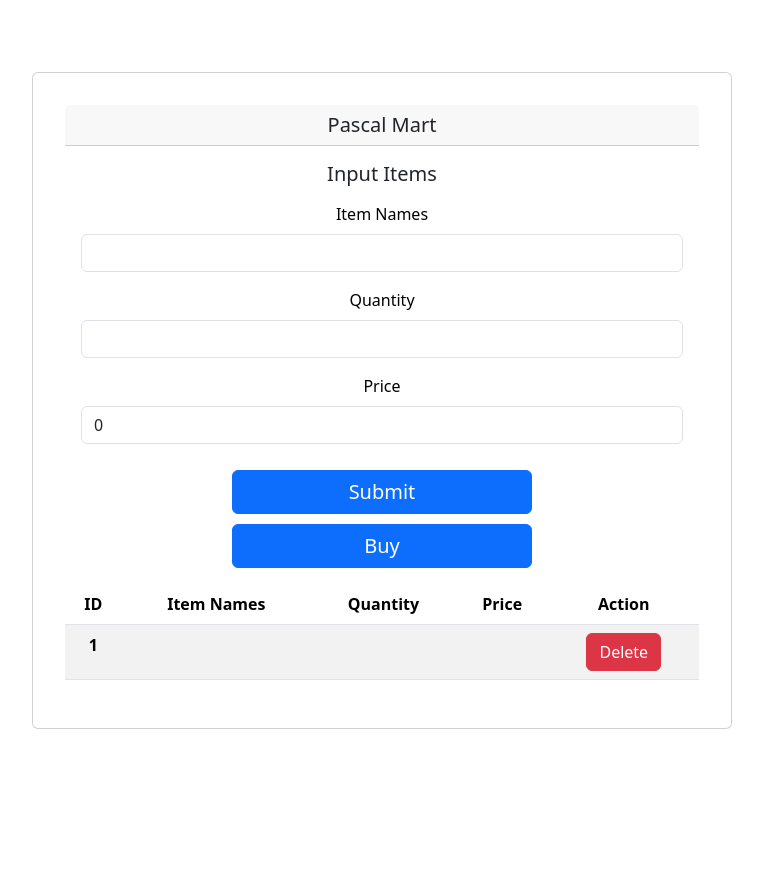
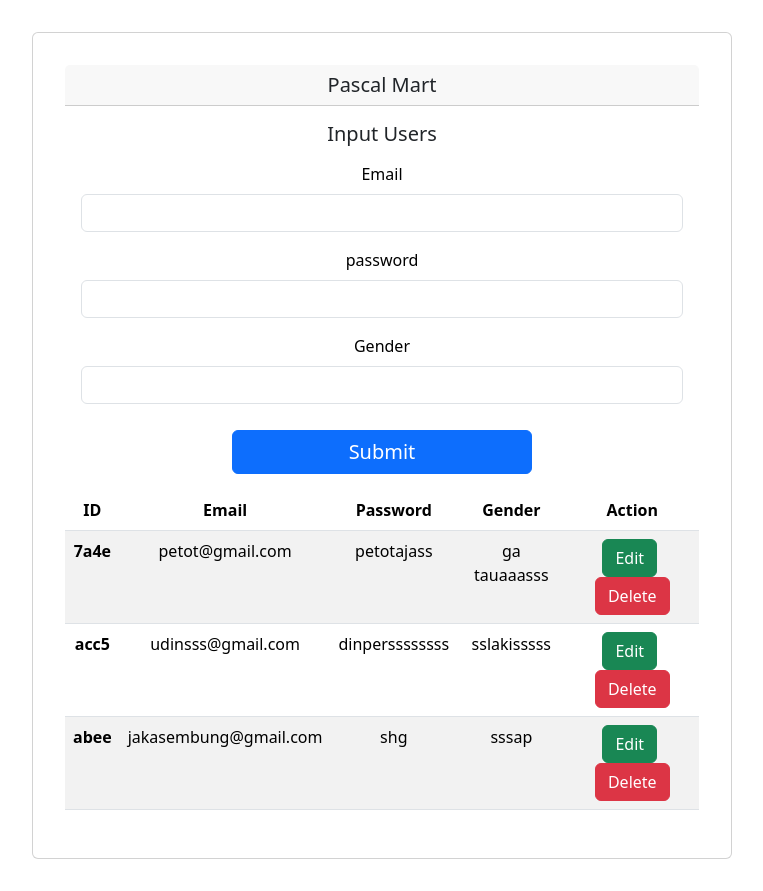
Before and after one commit to isnaayu/pascalMartApp, a React (Vite) app: page / in a window 1280 px wide. Shown: the whole page, without its empty margins (258-1021 px from the left). Before the commit the page ends 800 px from the top, so only its background shows below. Built offline with nearby package versions, Linux system fonts and the light colour scheme; data requests are answered from the project's data file.

Commit message:
[succesfull edit user]

```diff
--- a/db.json
+++ b/db.json
@@ -16,22 +16,22 @@
   ],
   "users": [
     {
-      "id": "7a4e",
       "email": "petot@gmail.com",
-      "password": "petotaja",
-      "gender": "ga tau"
+      "password": "petotajass",
+      "gender": "ga tauaaasss",
+      "id": "7a4e"
     },
     {
-      "id": "acc5",
-      "email": "udin@gmail.com",
-      "password": "dinper",
-      "gender": "laki"
+      "email": "udinsss@gmail.com",
+      "password": "dinperssssssss",
+      "gender": "sslakisssss",
+      "id": "acc5"
     },
     {
-      "id": "abee",
       "email": "jakasembung@gmail.com",
-      "password": "sembung",
-      "gender": "apa"
+      "password": "shg",
+      "gender": "sssap",
+      "id": "abee"
     }
   ]
 }
--- a/package.json
+++ b/package.json
@@ -14,6 +14,7 @@
     "@emotion/react": "^11.11.3",
     "@emotion/styled": "^11.11.0",
     "@reduxjs/toolkit": "^2.0.1",
+    "axios": "^1.6.5",
     "bootstrap": "^5.3.2",
     "framer-motion": "^10.18.0",
     "json-server": "^1.0.0-alpha.21",
--- a/src/App.jsx
+++ b/src/App.jsx
@@ -9,8 +9,8 @@ import EditUser from "./components/EditUser";
 function App() {
   return (
     <>
-      <InputData />
-      {/* <EditUser /> */}
+      {/* <InputData /> */}
+      <EditUser />
     </>
   );
 }
--- a/src/components/EditUser.jsx
+++ b/src/components/EditUser.jsx
@@ -1,7 +1,7 @@
 /* eslint-disable no-unused-vars */
 import React, { useState, useEffect } from "react";
 import useFetch from "./FetchUser";
-
+import axios from "axios";
 function EditUser() {
   const [users, setUsers] = useState([]);
   const [newUser, setNewUser] = useState({
@@ -10,7 +10,9 @@ function EditUser() {
     gender: "",
   });
   const [data, loading, error] = useFetch("http://localhost:3001/users");
+  const [editingUserId, setEditingUserId] = useState(null);
 
+  console.log("id", editingUserId);
   useEffect(() => {
     setUsers(data);
   }, [data]);
@@ -18,6 +20,57 @@ function EditUser() {
   const handleInputChange = (e) => {
     const { name, value } = e.target;
     setNewUser({ ...newUser, [name]: value });
+  };
+
+  // const handleEditUser = () => {
+  //   fetch(`http://localhost:3001/users/${editingUserId}`, {
+  //     method: "PUT",
+  //     headers: {
+  //       "Content-Type": "application/json",
+  //     },
+  //     body: JSON.stringify(newUser),
+  //   })
+  //     .then((response) => response.json())
+  //     .then((updatedUser) => {
+  //       const updatedUsers = users.map((user) =>
+  //         user.id === editingUserId ? updatedUser : user
+  //       );
+  //       setUsers(updatedUsers);
+  //       setEditingUserId(null);
+  //       setNewUser({ email: "", password: "", gender: "" });
+  //     })
+  //     .catch((error) => {
+  //       console.error("Error editing user:", error);
+  //     });
+  // };
+
+  const handleEditUser = async (e) => {
+    // Get Id
+    e.preventDefault();
+    try {
+      await axios.put(`http://localhost:3001/users/${editingUserId}`, newUser);
+
+      // Fetch the updated data
+      const updatedData = await axios.get("http://localhost:3001/users");
+
+      // Update the local state with the new data
+      setUsers(updatedData.data);
+
+      // Reset the editing state and form
+      setEditingUserId(null);
+      setNewUser({ email: "", password: "", gender: "" });
+    } catch (error) {
+      console.log(error);
+    }
+  };
+
+  const handleEditButton = (user) => {
+    setEditingUserId(user.id);
+    setNewUser({
+      email: user.email,
+      password: user.password,
+      gender: user.gender,
+    });
   };
 
   const handleAddUser = (e) => {
@@ -62,7 +115,10 @@ function EditUser() {
         <div className="card-body">
           <h5 className="card-title mb-3">Input Users</h5>
 
-          <form onSubmit={handleAddUser} style={{ color: "black" }}>
+          <form
+            onSubmit={editingUserId ? handleEditUser : handleAddUser}
+            style={{ color: "black" }}
+          >
             <div className="mb-3">
               <label htmlFor="email" className="form-label">
                 Email
@@ -104,7 +160,7 @@ function EditUser() {
               className="btn btn-primary"
               style={{ marginTop: "10px", width: "300px", fontSize: "20px" }}
             >
-              Submit
+              {editingUserId ? "Edit" : "Submit"}
             </button>
           </form>
         </div>
@@ -130,7 +186,7 @@ function EditUser() {
                     <button
                       className="btn btn-success"
                       style={{ marginRight: "5px" }}
-                      onClick={() => handleDeleteUser(user.id)}
+                      onClick={() => handleEditButton(user)}
                     >
                       Edit
                     </button>
```
Also changed, not shown: 1 other file (tests, documents, lock files or other folders).
